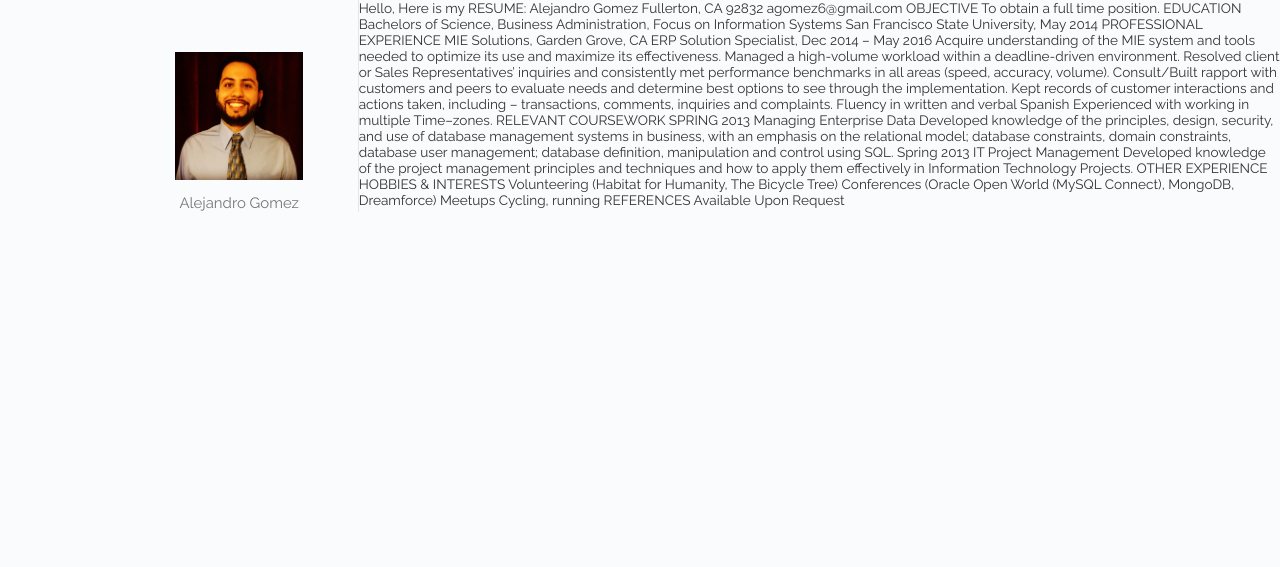
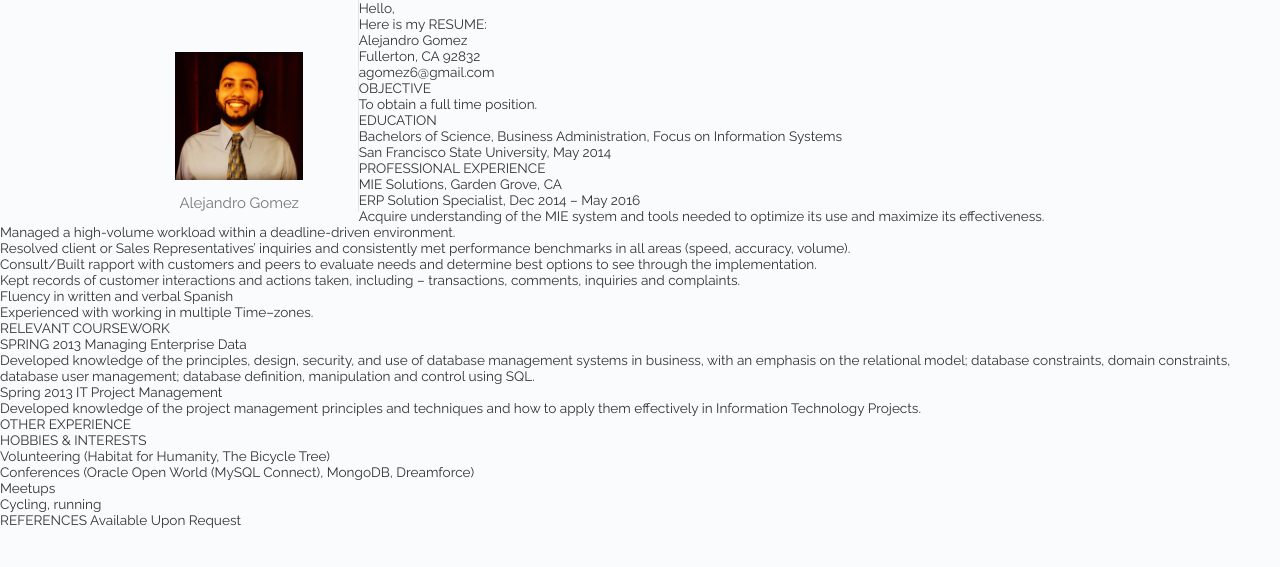
Before and after one commit to ago6/ago6.github.io, a Jekyll site: the page about.html, which Jekyll copies as it is, in a window 1280 px wide. Shown: the top 567 px of the page. Built offline with Jekyll 4.4.1, drawn with Linux system fonts in a browser that asks for light colours.

Commit message:
Update about.html

```diff
--- a/about.html
+++ b/about.html
@@ -29,48 +29,48 @@
 
       </div>
 
-        Hello,
+      <p>     Hello,</p>
 
-        Here is my RESUME:
+       <p> Here is my RESUME:</p>
 
-                                            Alejandro Gomez
-                                          Fullerton, CA 92832
-                                            agomez6@gmail.com
+                                           <p> Alejandro Gomez</p>
+                                         <p> Fullerton, CA 92832</p>
+                                         <p>   agomez6@gmail.com</p>
 
 
-OBJECTIVE
-To obtain a full time position.
-
-EDUCATION
-Bachelors of Science, Business Administration, Focus on Information Systems
-San Francisco State University, May 2014
-
-PROFESSIONAL EXPERIENCE
-MIE Solutions, Garden Grove, CA
-ERP Solution Specialist, Dec 2014 – May 2016
-Acquire understanding of the MIE system and tools needed to optimize its use and maximize its effectiveness.
-Managed a high-volume workload within a deadline-driven environment.
-Resolved client or Sales Representatives’ inquiries and consistently met performance benchmarks in all areas (speed, accuracy, volume).
-Consult/Built rapport with customers and peers to evaluate needs and determine best options to see through the implementation.
-Kept records of customer interactions and actions taken, including – transactions, comments, inquiries and complaints.
-Fluency in written and verbal Spanish
-Experienced with working in multiple Time–zones.
-
-RELEVANT COURSEWORK
-
-SPRING 2013		Managing Enterprise Data
-Developed knowledge of the principles, design, security, and use of database management systems in business, with an emphasis on the relational model; database constraints, domain constraints, database user management; database definition, manipulation and control using SQL.
-
-Spring 2013			IT Project Management
-Developed knowledge of the project management principles and techniques and how to apply them effectively in Information Technology Projects.
-
-OTHER EXPERIENCE
-HOBBIES & INTERESTS
-Volunteering (Habitat for Humanity, The Bicycle Tree)
-Conferences (Oracle Open World (MySQL Connect), MongoDB, Dreamforce)
-Meetups
-Cycling, running
-REFERENCES                          Available Upon Request
+<p>OBJECTIVE</p>
+<p>To obtain a full time position.</p>
+<p></p>
+<p>EDUCATION</p>
+<p>Bachelors of Science, Business Administration, Focus on Information Systems</p>
+<p>San Francisco State University, May 2014</p>
+<p></p>
+<p>PROFESSIONAL EXPERIENCE</p>
+<p>MIE Solutions, Garden Grove, CA</p>
+<p>ERP Solution Specialist, Dec 2014 – May 2016</p>
+<p>Acquire understanding of the MIE system and tools needed to optimize its use and maximize its effectiveness.</p>
+<p>Managed a high-volume workload within a deadline-driven environment.</p>
+<p>Resolved client or Sales Representatives’ inquiries and consistently met performance benchmarks in all areas (speed, accuracy, volume).</p>
+<p>Consult/Built rapport with customers and peers to evaluate needs and determine best options to see through the implementation.</p>
+<p>Kept records of customer interactions and actions taken, including – transactions, comments, inquiries and complaints.</p>
+<p>Fluency in written and verbal Spanish</p>
+<p>Experienced with working in multiple Time–zones.</p>
+<p></p>
+<p>RELEVANT COURSEWORK</p>
+<p></p>
+<p>SPRING 2013		Managing Enterprise Data</p>
+<p>Developed knowledge of the principles, design, security, and use of database management systems in business, with an emphasis on the relational model; database constraints, domain constraints, database user management; database definition, manipulation and control using SQL.</p>
+<p></p>
+<p>Spring 2013			IT Project Management</p>
+<p>Developed knowledge of the project management principles and techniques and how to apply them effectively in Information Technology Projects.</p>
+<p></p>
+<p>OTHER EXPERIENCE</p>
+<p>HOBBIES & INTERESTS</p>
+<p>Volunteering (Habitat for Humanity, The Bicycle Tree) </p>
+<p>Conferences (Oracle Open World (MySQL Connect), MongoDB, Dreamforce)</p>
+<p>Meetups</p>
+<p>Cycling, running</p>
+<p>REFERENCES                          Available Upon Request</p>
 
 
 
```
